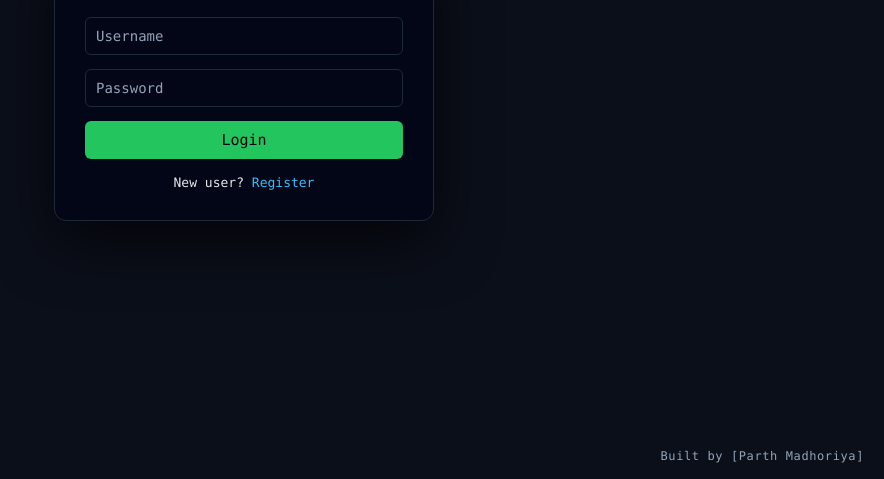
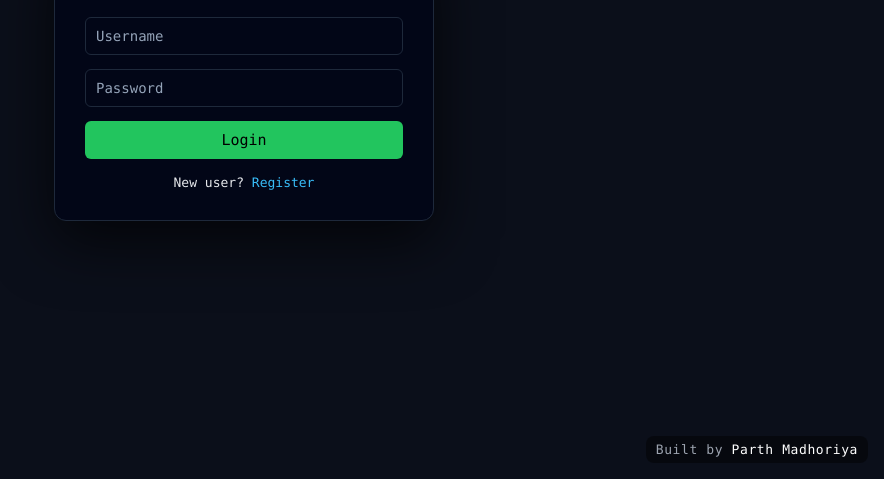
Before and after one commit to parthm21/cloudpad-backend, a website: page public/login.html in a window 1280 px wide. Shown: the part 321-800 px from the top of the page, without its empty margins (396-1280 px from the left). Drawn offline with Linux system fonts and the light colour scheme.

Commit message:
force redeploy ui changes

```diff
--- a/public/login.html
+++ b/public/login.html
@@ -19,9 +19,15 @@
   <p>Your Personal Accessible Notepad</p>
 </div>
 
-  <div class="corner-name">
-Built by <span>[Parth Madhoriya]</span>
-</a>
+<div class="corner-name">
+  Built by
+  <a href="https://parthportfolio-1.onrender.com"
+     target="_blank"
+     rel="noopener noreferrer"
+     class="portfolio-link">
+    Parth Madhoriya
+  </a>
+</div>
 
 </div>
 
--- a/public/style.css
+++ b/public/style.css
@@ -441,3 +441,35 @@ body.theme-dark .top-bar {
   from { opacity: 0; transform: translateY(-4px); }
   to { opacity: 1; transform: translateY(0); }
 }
+/* ===== BUILT BY NAME – CLICK FIX (FINAL) ===== */
+.corner-name {
+  position: fixed;
+  bottom: 16px;
+  right: 16px;
+  z-index: 99999;           /* 🔥 sabse upar */
+
+  font-size: 13px;
+  color: #9ca3af;
+  background: rgba(0,0,0,0.45);
+  padding: 6px 10px;
+  border-radius: 8px;
+
+  pointer-events: auto;    /* 🔥 click enable */
+}
+
+/* LINK */
+.portfolio-link {
+  color: #ffffff;
+  text-decoration: none;
+  font-weight: 500;
+  cursor: pointer;
+
+  pointer-events: auto;    /* 🔥 force click */
+  position: relative;
+  z-index: 100000;         /* 🔥 parent se bhi upar */
+}
+
+.portfolio-link:hover {
+  text-decoration: underline;
+  opacity: 0.9;
+}
```
Also changed, not shown: public/register.html (+9 -3 lines).
